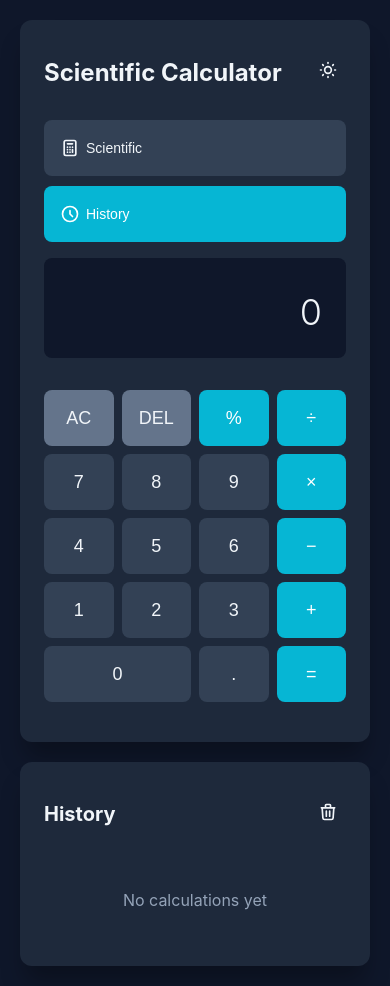
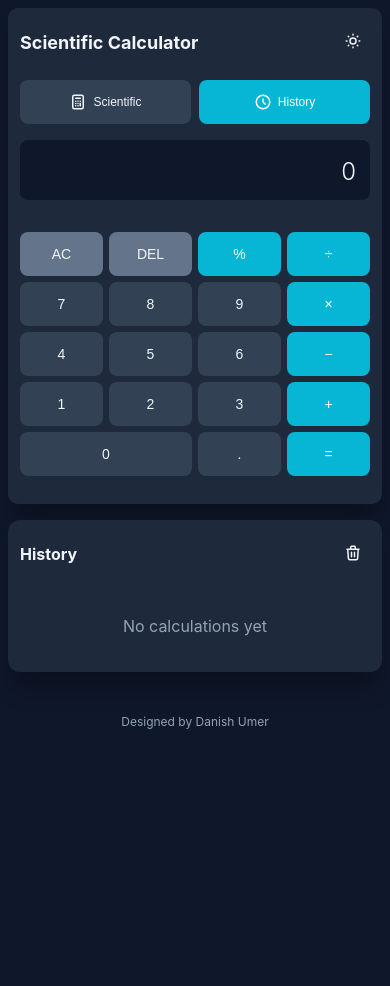
Before and after one commit to danishumer9988/Calculator_md, a plain HTML site: page index.html in a window 390 px wide. Both pictures are taken after a click on the button "History". After the commit the page ends 844 px from the top, so only its background shows below. Drawn offline with Linux system fonts and the light colour scheme.

Commit message:
Update index.html

```diff
--- a/index.html
+++ b/index.html
@@ -55,7 +55,7 @@
             display: flex;
             align-items: center;
             justify-content: center;
-            padding: 20px;
+            padding: 16px;
             transition: background 0.3s, color 0.3s;
         }
 
@@ -67,28 +67,42 @@
             flex-wrap: wrap;
         }
 
-        .calculator, .history-panel {
+        .calculator {
             background: var(--card-bg);
             border-radius: 12px;
-            padding: 24px;
+            padding: 20px;
             box-shadow: 0 20px 25px -5px rgba(0, 0, 0, 0.3);
             transition: background 0.3s;
+            flex: 1;
+            min-width: 300px;
         }
 
-        .calculator {
-            flex: 1;
-            min-width: 300px;
+        .history-panel {
+            background: var(--card-bg);
+            border-radius: 12px;
+            padding: 0;
+            box-shadow: 0 20px 25px -5px rgba(0, 0, 0, 0.3);
+            transition: all 0.3s;
+            width: 0;
+            opacity: 0;
+            overflow: hidden;
+        }
+
+        .history-panel.show {
+            width: 320px;
+            opacity: 1;
+            padding: 20px;
         }
 
         .header {
             display: flex;
             justify-content: space-between;
             align-items: center;
-            margin-bottom: 20px;
+            margin-bottom: 16px;
         }
 
         .header h1 {
-            font-size: 24px;
+            font-size: 22px;
             font-weight: bold;
         }
 
@@ -110,6 +124,7 @@
             display: flex;
             gap: 10px;
             margin-bottom: 16px;
+            flex-wrap: wrap;
         }
 
         .toggle-btn {
@@ -125,6 +140,9 @@
             display: flex;
             align-items: center;
             gap: 6px;
+            flex: 1;
+            min-width: 120px;
+            justify-content: center;
         }
 
         .toggle-btn:hover {
@@ -139,8 +157,8 @@
         .display {
             background: var(--display-bg);
             border-radius: 8px;
-            padding: 24px;
-            min-height: 100px;
+            padding: 20px;
+            min-height: 80px;
             display: flex;
             align-items: flex-end;
             justify-content: flex-end;
@@ -149,7 +167,7 @@
         }
 
         .display-text {
-            font-size: 36px;
+            font-size: 32px;
             font-weight: 300;
             word-break: break-all;
             text-align: right;
@@ -178,8 +196,8 @@
         }
 
         button {
-            height: 56px;
-            font-size: 18px;
+            height: 52px;
+            font-size: 16px;
             font-weight: 500;
             border: none;
             border-radius: 8px;
@@ -222,19 +240,6 @@
             grid-column: span 2;
         }
 
-        .history-panel {
-            width: 320px;
-            max-height: 0;
-            overflow: hidden;
-            transition: max-height 0.3s ease-out, padding 0.3s ease-out;
-            padding: 0 24px;
-        }
-
-        .history-panel.show {
-            max-height: 800px;
-            padding: 24px;
-        }
-
         .history-header {
             display: flex;
             justify-content: space-between;
@@ -243,12 +248,12 @@
         }
 
         .history-header h2 {
-            font-size: 20px;
+            font-size: 18px;
             font-weight: bold;
         }
 
         .history-items {
-            max-height: 600px;
+            max-height: 400px;
             overflow-y: auto;
         }
 
@@ -274,7 +279,7 @@
         }
 
         .history-result {
-            font-size: 18px;
+            font-size: 16px;
             font-weight: 600;
             margin: 4px 0;
         }
@@ -287,35 +292,165 @@
         .history-empty {
             text-align: center;
             color: var(--text-muted);
-            padding: 32px 0;
+            padding: 24px 0;
         }
 
         .icon {
-            width: 20px;
-            height: 20px;
+            width: 18px;
+            height: 18px;
         }
 
+        .designer-credit {
+            text-align: center;
+            width: 100%;
+            margin-top: 20px;
+            color: var(--text-muted);
+            font-size: 14px;
+            padding: 10px;
+        }
+
+        /* Mobile Optimizations */
         @media (max-width: 768px) {
+            body {
+                padding: 12px;
+                align-items: flex-start;
+            }
+
             .container {
                 flex-direction: column;
+                gap: 16px;
             }
 
-            .history-panel {
+            .calculator {
                 width: 100%;
+                padding: 16px;
+            }
+
+            .history-panel.show {
+                width: 100%;
+                max-height: 400px;
+            }
+
+            .header h1 {
+                font-size: 20px;
+            }
+
+            .display {
+                padding: 16px;
+                min-height: 70px;
+            }
+
+            .display-text {
+                font-size: 28px;
+            }
+
+            button {
+                height: 48px;
+                font-size: 15px;
+            }
+
+            .toggle-btn {
+                padding: 8px 12px;
+                font-size: 13px;
+                min-width: 110px;
             }
 
             .scientific-grid {
                 grid-template-columns: repeat(4, 1fr);
             }
+
+            .history-items {
+                max-height: 300px;
+            }
         }
 
         @media (max-width: 480px) {
+            body {
+                padding: 8px;
+            }
+
+            .calculator {
+                padding: 12px;
+                border-radius: 10px;
+            }
+
+            .history-panel.show {
+                padding: 12px;
+            }
+
+            .header h1 {
+                font-size: 18px;
+            }
+
+            .display {
+                padding: 14px;
+                min-height: 60px;
+            }
+
+            .display-text {
+                font-size: 24px;
+            }
+
+            button {
+                height: 44px;
+                font-size: 14px;
+            }
+
+            .toggle-buttons {
+                gap: 8px;
+            }
+
+            .toggle-btn {
+                padding: 8px 10px;
+                font-size: 12px;
+                min-width: 100px;
+            }
+
             .scientific-grid {
                 grid-template-columns: repeat(3, 1fr);
+                gap: 6px;
+            }
+
+            .main-grid {
+                gap: 6px;
+            }
+
+            .history-header h2 {
+                font-size: 16px;
+            }
+
+            .history-expression {
+                font-size: 13px;
+            }
+
+            .history-result {
+                font-size: 15px;
+            }
+
+            .designer-credit {
+                font-size: 12px;
+                margin-top: 16px;
+            }
+        }
+
+        @media (max-width: 360px) {
+            .scientific-grid {
+                grid-template-columns: repeat(2, 1fr);
             }
 
             .toggle-buttons {
                 flex-direction: column;
+            }
+
+            .toggle-btn {
+                min-width: auto;
+            }
+        }
+
+        /* Prevent zoom on input for mobile */
+        @media (max-width: 768px) {
+            input, select, textarea {
+                font-size: 16px;
             }
         }
     </style>
@@ -392,7 +527,7 @@
         </div>
     </div>
 
-    <!-- History Panel -->
+    <!-- History Panel - Hidden by default -->
     <div class="history-panel" id="history-panel">
         <div class="history-header">
             <h2>History</h2>
@@ -405,6 +540,11 @@
         <div class="history-items" id="history">
             <div class="history-empty">No calculations yet</div>
         </div>
+    </div>
+
+    <!-- Designer Credit -->
+    <div class="designer-credit">
+        Designed by Danish Umer
     </div>
 </div>
 
@@ -443,7 +583,7 @@
 
             switch(func) {
                 case 'sin':
-                    result = Math.sin(currentValue * Math.PI / 180); // Convert to radians for degrees
+                    result = Math.sin(currentValue * Math.PI / 180);
                     expression = `sin(${currentValue})`;
                     break;
                 case 'cos':
```
